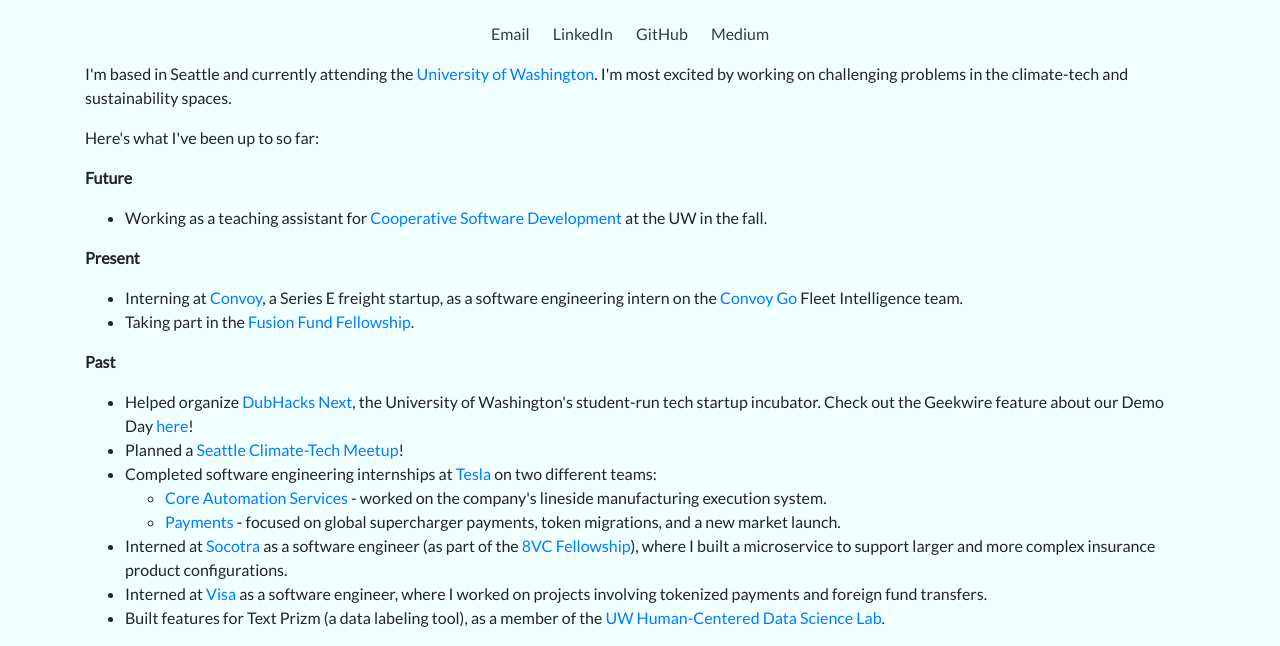
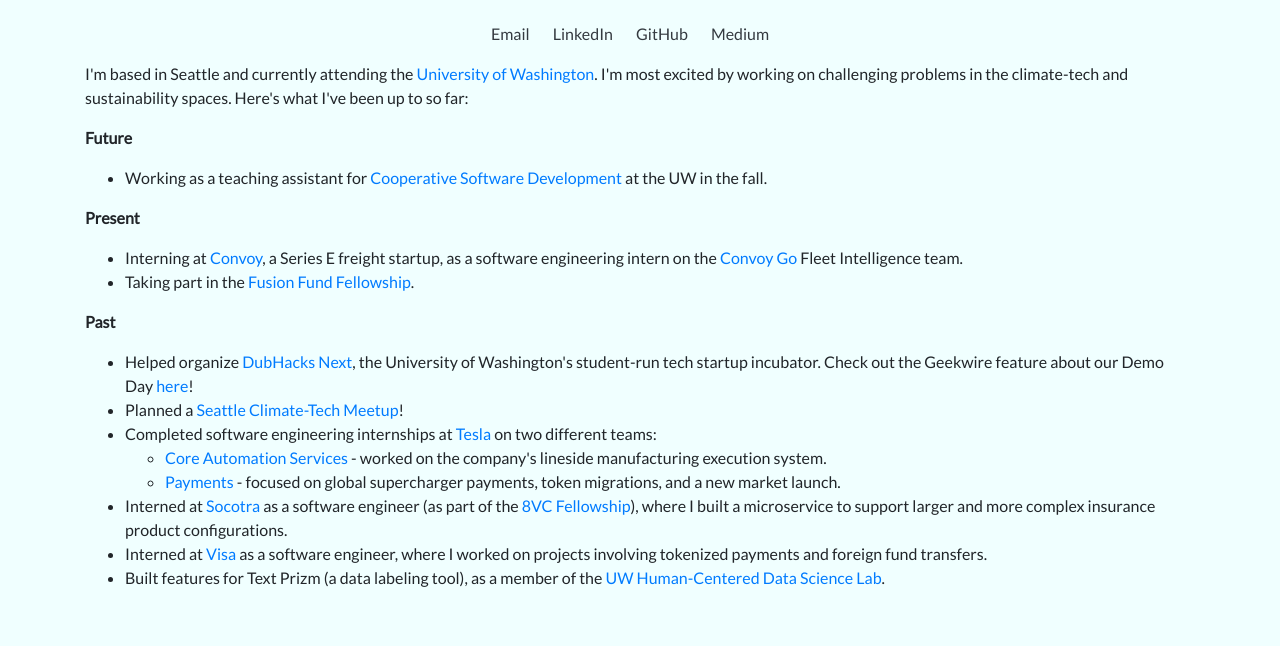
Before and after one commit to rishikavikondala/rishikavikondala.github.io, a plain HTML site: page index.html in a window 1280 px wide. Shown: the part 200-846 px from the top of the page. After the commit the page ends 806 px from the top, so only its background shows below. Drawn offline with nearby package versions, Linux system fonts and the light colour scheme.

Commit message:
Update index.html

```diff
--- a/index.html
+++ b/index.html
@@ -32,9 +32,7 @@
     <main>
       <div class="container">
 
-        <p>I'm based in Seattle and currently attending the <a href="https://www.washington.edu/" target="_blank">University of Washington</a>. I'm most excited by working on challenging problems in the climate-tech and sustainability spaces.</p>
-
-        <p>Here's what I've been up to so far:</p>
+        <p>I'm based in Seattle and currently attending the <a href="https://www.washington.edu/" target="_blank">University of Washington</a>. I'm most excited by working on challenging problems in the climate-tech and sustainability spaces. Here's what I've been up to so far:</p>
 
         <p><strong>Future</strong></p>
         <ul>
```
